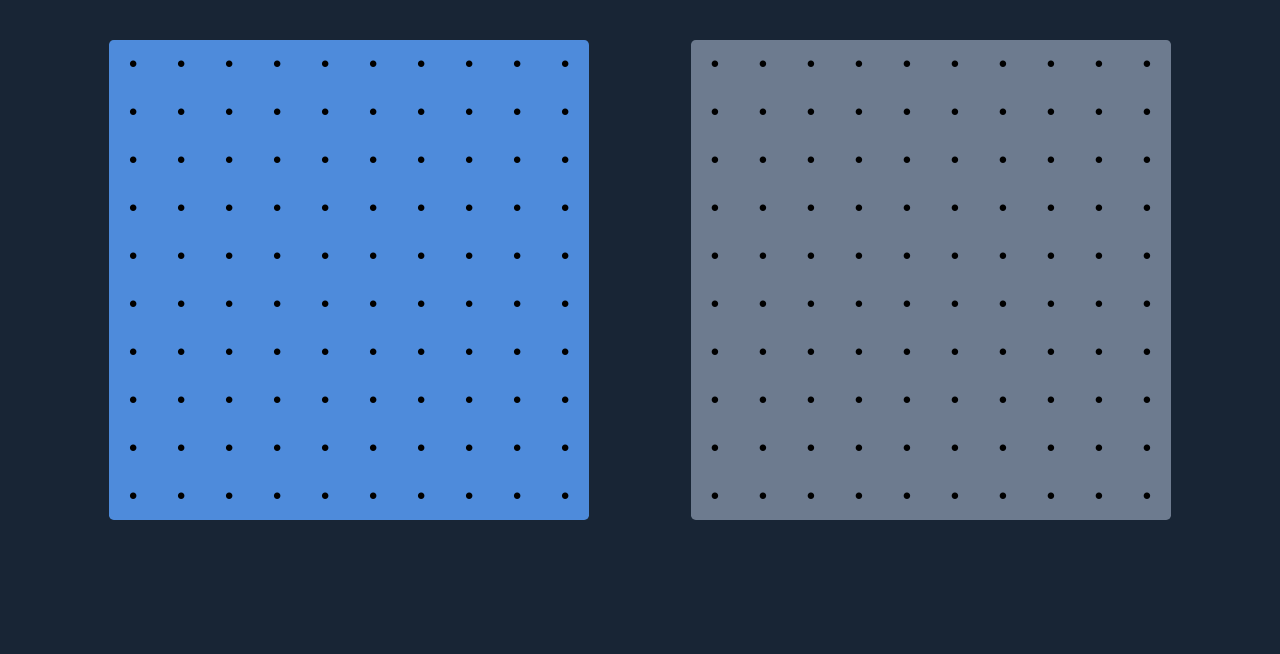
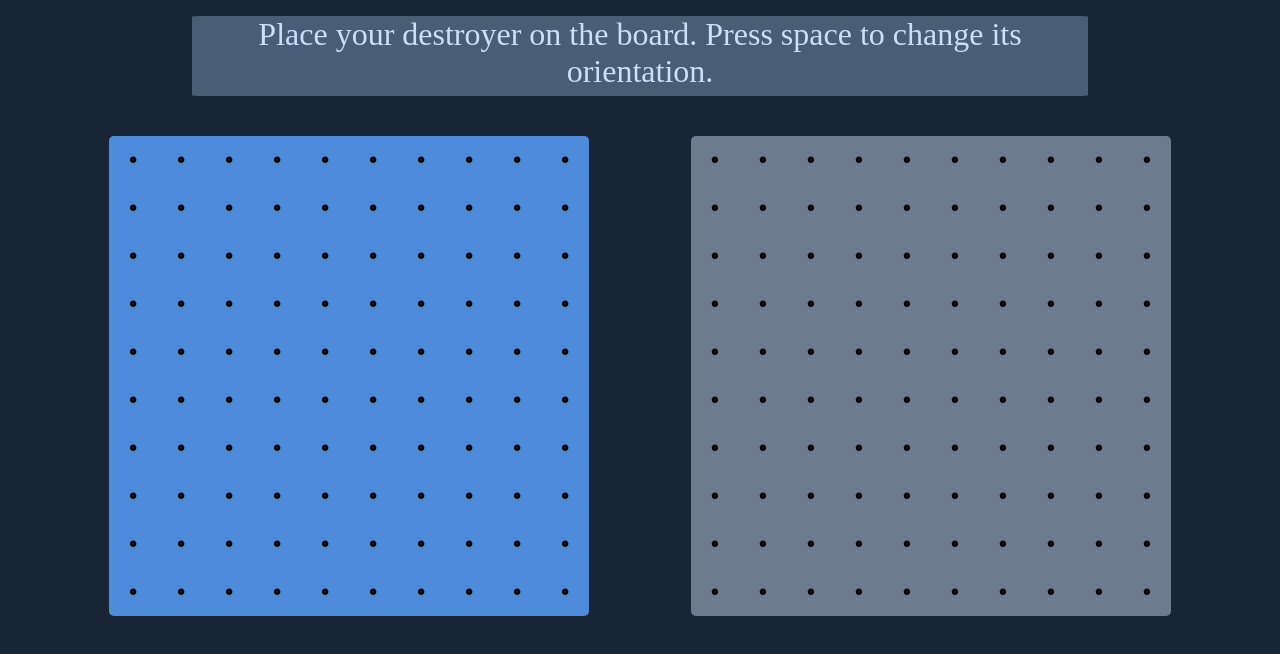
Before and after one commit to rkulcs/battleship, a website built with webpack: page dist/index.html in a window 1280 px wide. Built offline with nearby package versions, Linux system fonts and the light colour scheme.

Commit message:
Display status messages above the game boards

```diff
--- a/assets/styles.css
+++ b/assets/styles.css
@@ -6,6 +6,19 @@ body {
 .container {
     width: 90vw;
     margin: 0 auto;
+}
+
+#status {
+    margin: 0 auto;
+    margin-top: 2vh;
+    width: 70vw;
+    height: 10vh;
+    background-color: rgb(73, 93, 117);
+    border-radius: 1%;
+
+    color: rgb(201, 223, 252);
+    text-align: center;
+    font-size: 4vh;
 }
 
 #game {
--- a/src/game.js
+++ b/src/game.js
@@ -1,6 +1,7 @@
 const GameBoard = require('./gameboard');
 const Player = require('./player');
 const ship = require('./ship');
+const updateStatus = require('./status');
 
 /**
  * Initializes the player and AI's boards.
--- a/src/gameboard.js
+++ b/src/gameboard.js
@@ -1,4 +1,5 @@
 const ship = require('./ship');
+const updateStatus = require('./status');
 
 const SIZE = 10;
 
@@ -199,9 +200,11 @@ const GameBoard = () => {
           if (ai.getShipBoard().allShipsSunk()) {
             player.setWinner(true);
             player.getTargetBoard().deactivateTiles(aiTiles);
+            updateStatus('You win.');
           } else if (player.getShipBoard().allShipsSunk()) {
             ai.setWinner(true);
             player.getTargetBoard().deactivateTiles(aiTiles);
+            updateStatus('AI wins.');
           }
         });
       }
@@ -292,8 +295,12 @@ const GameBoard = () => {
    * @param {Ship} shipsRemaining The ships to be added to the game board
    */
   const setShipPlacementEventListeners = (boardTiles, shipsRemaining) => {
-    let currentShip = shipsRemaining.pop().obj;
+    let firstShip = shipsRemaining.pop();
+    let currentShip = firstShip.obj;
     let occupiedTiles;
+
+    updateStatus(`Place your ${firstShip.name} on the board.
+                  Press space to change its orientation.`);
 
     // Change the orientation of the ship when the spacebar is pressed
     window.addEventListener('keypress', (e) => {
@@ -321,11 +328,15 @@ const GameBoard = () => {
           currentShip.renderPermanently(boardTiles);
 
           if (shipsRemaining.length !== 0) {
-            currentShip = shipsRemaining.pop().obj;
+            let newShip = shipsRemaining.pop();
+            updateStatus(`Place your ${newShip.name} on the board.
+                          Press space to change its orientation.`);
+            currentShip = newShip.obj;
             currentShip.setX(x);
             currentShip.setY(y);
           } else {
             currentShip = undefined;
+            updateStatus('');
             deactivateTiles(boardTiles);
           }
         });
--- /dev/null
+++ b/src/status.js
@@ -0,0 +1,6 @@
+const updateStatus = (message) => {
+  let statusBar = document.getElementById('status');
+  statusBar.innerHTML = message;
+};
+
+module.exports = updateStatus;
```
Also changed, not shown: dist/index.html.
